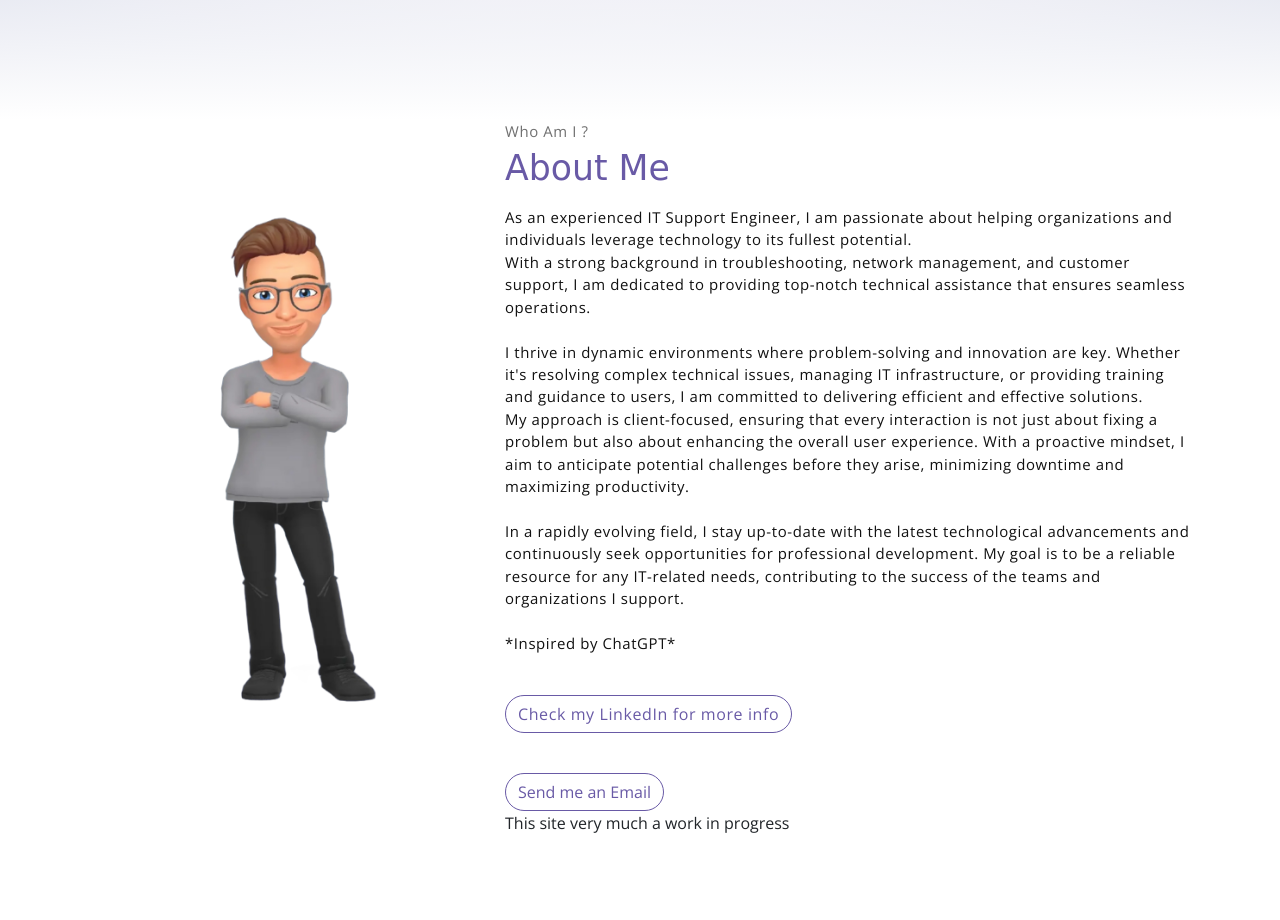
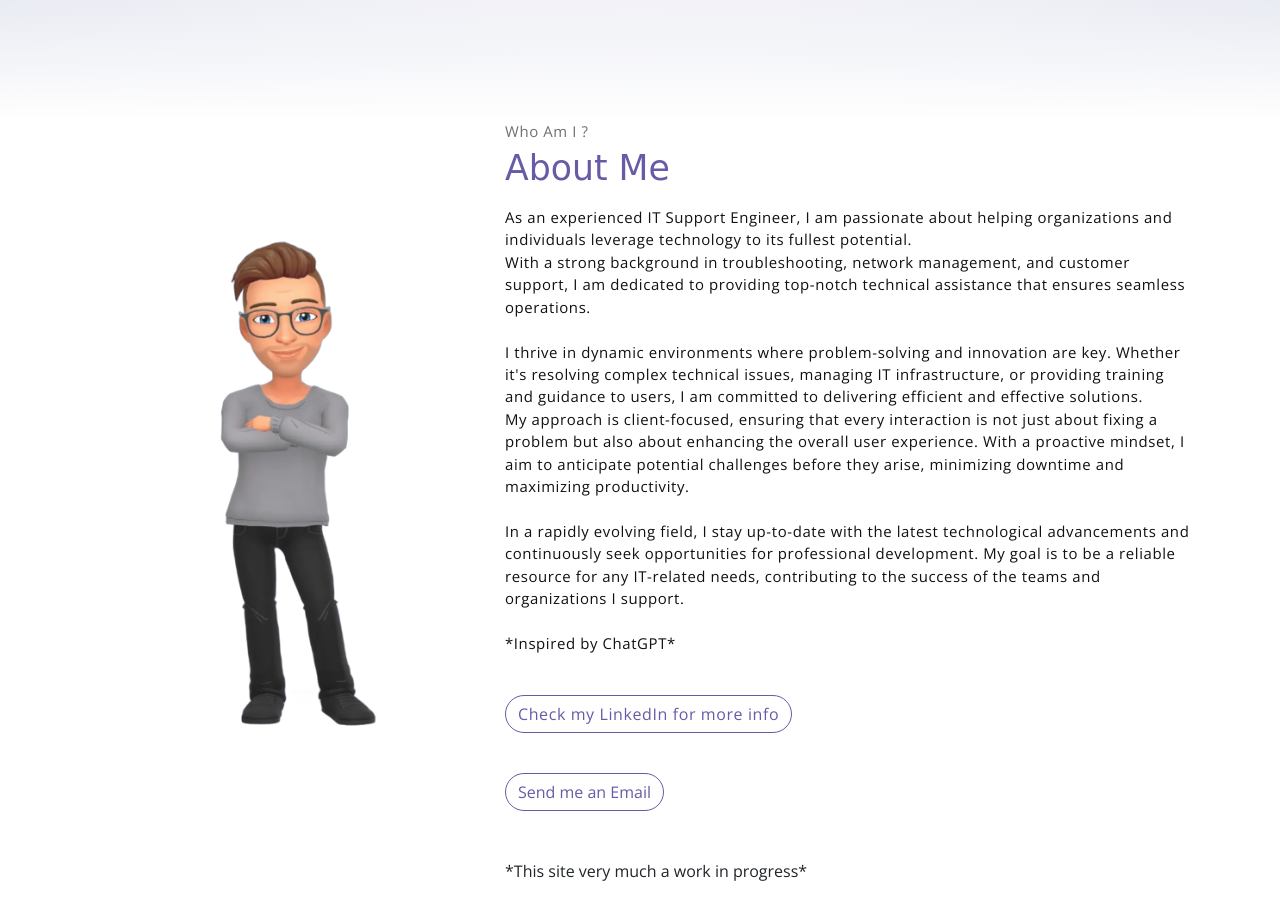
Before and after one commit to sandrewvdv/sandrewvdv.github.io, a plain HTML site: page index.html in a window 1280 px wide. Shown: the part 680-1600 px from the top of the page. Drawn offline with nearby package versions, Linux system fonts and the light colour scheme; a web font is replaced by a local one.

Commit message:
Update index.html

```diff
--- a/index.html
+++ b/index.html
@@ -59,8 +59,8 @@ As an experienced IT Support Engineer, I am passionate about helping organizatio
 <a href="mailto:sander@vandeveken.com" class="btn-rounded btn btn-outline-primary mt-4">
     Send me an Email
 </a>
-	<br>
-   This site very much a work in progress
+	<br>	<br>	<br>
+   *This site very much a work in progress*
                 </div>
             </div><!-- end of about wrapper -->
         </div><!-- end of container -->
```
